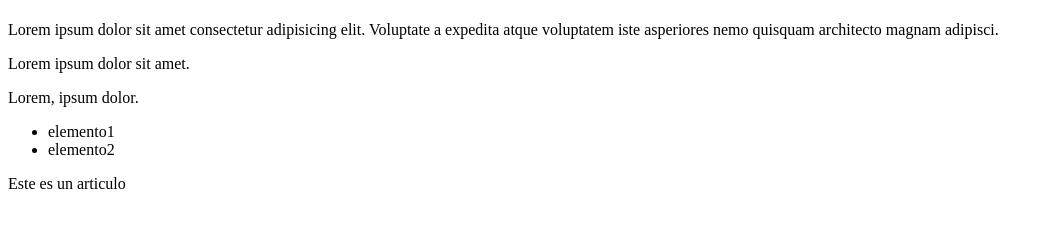
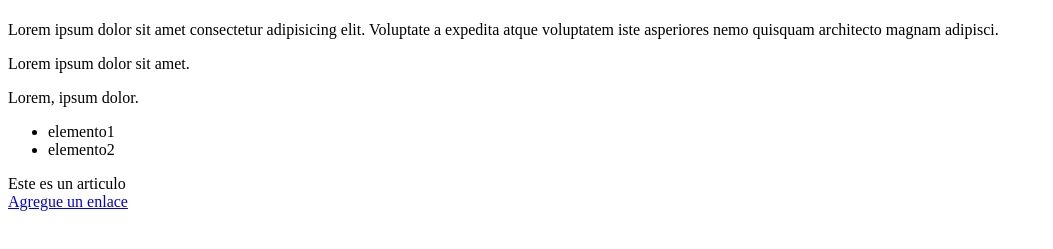
Before and after one commit to elizabet89/nuevo, a plain HTML site: page index.html in a window 1280 px wide. Shown: the part 59-308 px from the top of the page, without its empty margins (0-1053 px from the left). Drawn offline with Linux system fonts and the light colour scheme.

Commit message:
nuevo enlace

```diff
--- a/index.html
+++ b/index.html
@@ -20,5 +20,6 @@
         <li>elemento2</li>
      </ul>
      <article>Este es un articulo</article>
+     <a href="#">Agregue un enlace</a>
 </body>
 </html>
```
